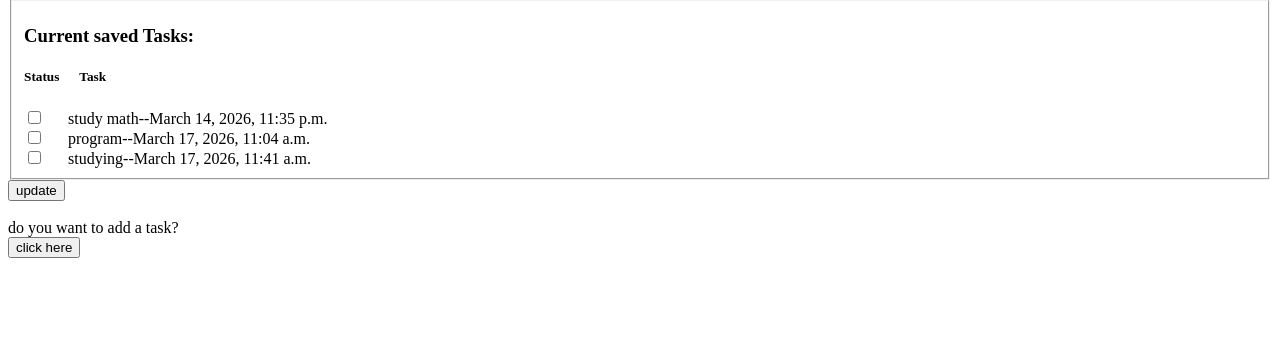
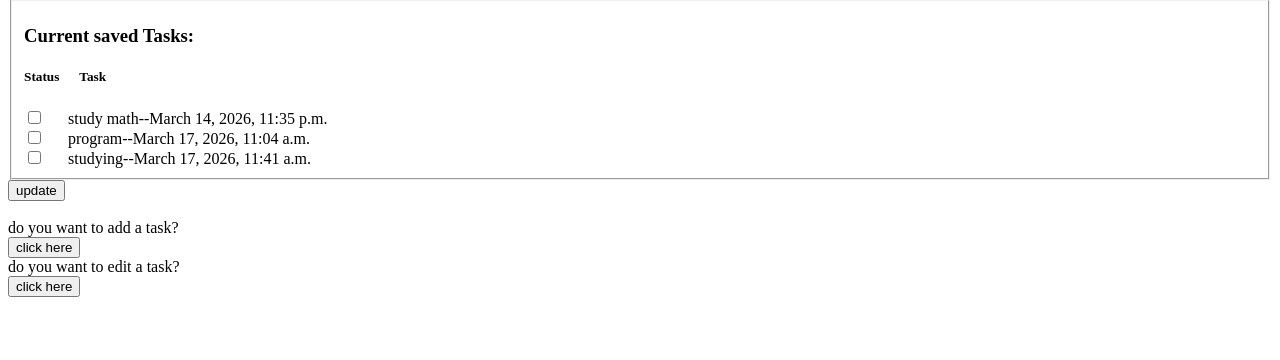
Before and after one commit to Cf0cus/todo-app, a Django app: page /todo/view/ in a window 1280 px wide. Shown: the part 81-441 px from the top of the page. Run offline with Django 5.2, Linux system fonts and the light colour scheme; data comes from the database, SQL or seed files in the repository; both versions use the stored data as it was after the commit.

Commit message:
added edit saved tasks

```diff
--- a/todolist/templates/todolist/todoview.html
+++ b/todolist/templates/todolist/todoview.html
@@ -27,3 +27,10 @@
 <a href="{% url 'todolist:todoadd' %}" id="back">
     <button>click here</button>
 </a>
+<br>
+
+
+<label for="back">do you want to edit a task?</label><br>
+<a href="{% url 'todolist:edit' %}" id="edit">
+    <button>click here</button>
+</a>
--- a/todolist/urls.py
+++ b/todolist/urls.py
@@ -9,4 +9,7 @@ urlpatterns = [
     path("add/",views.add_task_page, name="todoadd"),
     path("save/", views.save_task, name="save"),
     path("update/",views.update_task,name='todoupdate'),
+    path("edit/",views.edit_page,name="edit"),
+    path("<int:task_id>/edit/", views.edit_task,name="taskedit"),
+    path("<int:task_id>/save/",views.save_edit,name="editsave"),
 ]
--- a/todolist/views.py
+++ b/todolist/views.py
@@ -32,3 +32,33 @@ def update_task(request):
         task.save()
 
     return HttpResponseRedirect(reverse("todolist:todoview"))
+
+
+def edit_page(request):
+    task_list = Task.objects.all()
+
+    return render(request,"todolist/edit_page.html",{'task_list':task_list})
+
+def edit_task(request,task_id):
+    choosen_task = get_object_or_404(Task, pk=task_id)
+
+    return render(request,"todolist/edit_task.html",{'choosen_task':choosen_task})
+
+def save_edit(request,task_id):
+    edited_task = get_object_or_404(Task,pk=task_id)
+    updated_task_desc = request.POST["task_desc"]
+
+    try:
+        updated_task_status = True if request.POST["task_status"]=="True" else ""
+        edited_task.status = updated_task_status
+    except:
+        edited_task.status = False
+
+    edited_task.task_desc = updated_task_desc
+
+
+
+
+    edited_task.save()
+
+    return HttpResponseRedirect(reverse("todolist:edit"))
```
Also changed, not shown: todolist/templates/todolist/edit_page.html (added, +10 -0 lines), todolist/templates/todolist/edit_task.html (added, +25 -0 lines), db.sqlite3.
